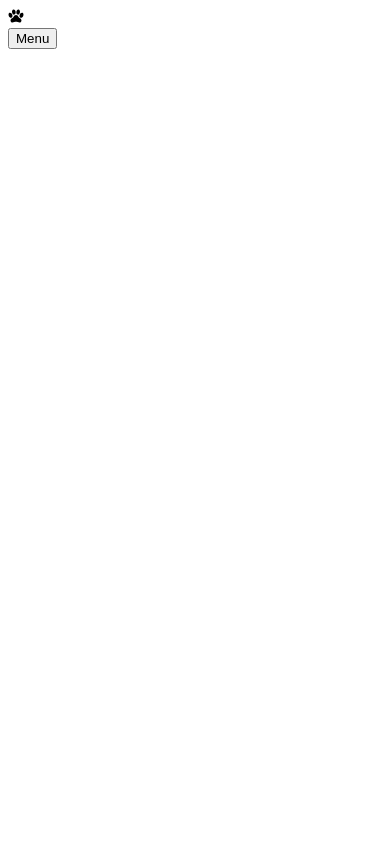
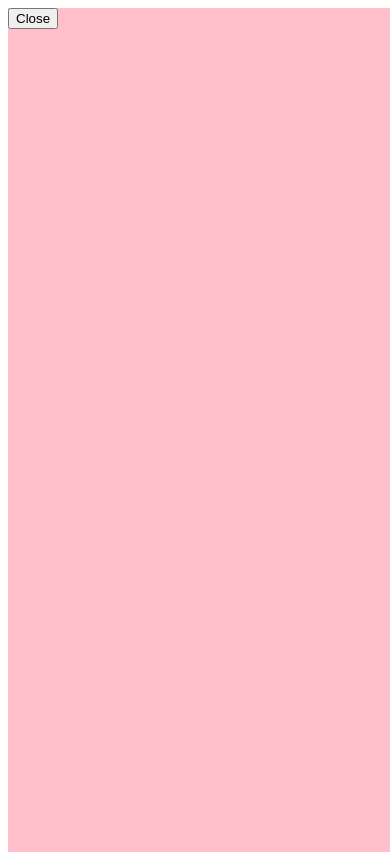
Before and after one commit to UserBRAvo99/test-react, a React (Create React App) app: page / in a window 390 px wide. Both pictures are taken after a click on the button "Menu". Built offline with nearby package versions, Linux system fonts and the light colour scheme.

Commit message:
mobile menu

```diff
--- a/src/Header/HeaderMobile.jsx
+++ b/src/Header/HeaderMobile.jsx
@@ -1,17 +1,27 @@
-import React from "react";
+import React, { useState } from "react";
 
 import { IoPaw } from "react-icons/io5";
+import { css, styled } from "styled-components";
 
 function HeaderMobile() {
+  const [mobileMenuOpen, setMobileMenuOpen] = useState(false);
+
+  function handleClick(event) {
+    if (event.target.tagName === "BUTTON") {
+      setMobileMenuOpen(!mobileMenuOpen);
+    }
+  }
   return (
-    <header>
+    <Header>
       <div>
         <div>
           <IoPaw />
         </div>
-        <button>Menu</button>
       </div>
-      <div>
+      <button onClick={handleClick}>Menu</button>
+      {mobileMenuOpen === true && (
+        <MobileMenu isOpen={mobileMenuOpen}>
+          <button onClick={handleClick}>Close</button>
           <nav>
             <ul>
               <li></li>
@@ -20,9 +30,38 @@ function HeaderMobile() {
               <li></li>
             </ul>
           </nav>
-      </div>
-    </header>
+        </MobileMenu>
+      )}
+    </Header>
   );
 }
 
 export default HeaderMobile;
+
+const Header = styled.header`
+  position: relative;
+  display: flex;
+  width: 100%;
+  justify-content: space-between;
+`;
+
+const MobileMenu = styled.div`
+  position: absolute;
+  width: 100vw;
+  height: 100vh;
+  background-color: pink;
+  top: 0;
+  left: 0;
+  animation-duration: 1s;
+  animation-name: menuOpen;
+
+  @keyframes menuOpen {
+    from {
+      margin-left: 100%;
+    }
+
+    to {
+      margin-left: 0%;
+    }
+  }
+`;
```
Lines whose indentation alone changed are shown as unchanged.
